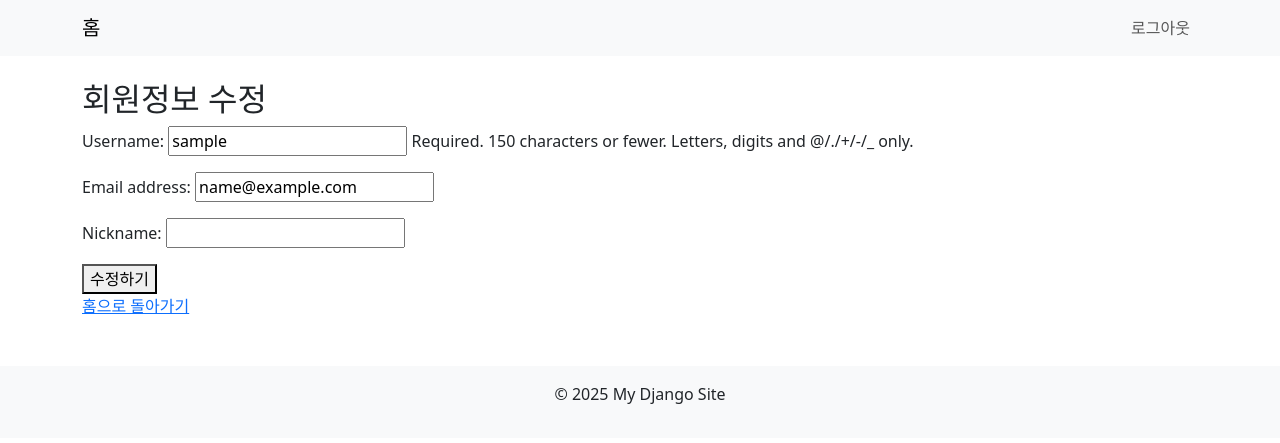
After one commit to JuWunpark/ppt_project, a Django app: page /blog/update/ in a window 1280 px wide. The commit adds this page. Shown: the top 443 px of the page. Run offline with Django 5.2, Linux system fonts and the light colour scheme; the visitor is signed in with stand-in values (Sample User, id 1).

Commit message:
login/out

```diff
--- a/blog/forms.py
+++ b/blog/forms.py
@@ -1,6 +1,8 @@
 from django import forms
 from django.contrib.auth.forms import UserCreationForm
 from .models import CustomUser
+from django.contrib.auth.forms import UserChangeForm
+from django.contrib.auth.forms import PasswordChangeForm #비밀번호 변경
 
 class SignUpForm(UserCreationForm):
     email = forms.EmailField(required=True)
@@ -8,3 +10,17 @@ class SignUpForm(UserCreationForm):
     class Meta:
         model = CustomUser
         fields = ('username', 'email', 'nickname', 'password1', 'password2')
+
+
+    def clean_email(self): #이메일중복방지
+        email = self.cleaned_data.get('email')
+        if CustomUser.objects.filter(email=email).exists():
+            raise forms.ValidationError("이미 사용 중인 이메일입니다.")
+        return email
+
+class UserUpdateForm(UserChangeForm):
+    password = None  # 비밀번호 변경 없이 다른 정보만 수정
+
+    class Meta:  # ✅ 올바른 들여쓰기 (4칸)
+        model = CustomUser
+        fields = ('username', 'email', 'nickname')
--- a/blog/models.py
+++ b/blog/models.py
@@ -1,5 +1,31 @@
+# from django.contrib.auth.models import AbstractUser
+# from django.db import models
+#
+# class CustomUser(AbstractUser):
+#     email = models.EmailField(unique=True) #이메일중복방지,데이터 덮어씌우기 방지
+#     nickname = models.CharField(max_length=50, unique=True)
+#
+#
+#     def __str__(self):
+#         return self.username
+
 from django.contrib.auth.models import AbstractUser
 from django.db import models
 
 class CustomUser(AbstractUser):
     nickname = models.CharField(max_length=50, unique=True)
+
+    # 🔥 충돌 방지: related_name 설정 추가
+    groups = models.ManyToManyField(
+        "auth.Group",
+        related_name="customuser_set",  # 기존 'user_set'과 충돌 방지
+        blank=True
+    )
+    user_permissions = models.ManyToManyField(
+        "auth.Permission",
+        related_name="customuser_permissions_set",  # 기존 'user_set'과 충돌 방지
+        blank=True
+    )
+
+    def __str__(self):
+        return self.username
--- a/blog/templates/blog/login.html
+++ b/blog/templates/blog/login.html
@@ -2,6 +2,7 @@
 
 {% block content %}
   <h2>로그인</h2>
+
   <form method="post">
     {% csrf_token %}
     {{ form.as_p }}
--- /dev/null
+++ b/blog/templates/blog/user_update.html
@@ -0,0 +1,11 @@
+{% extends 'base.html' %}
+
+{% block content %}
+<h2>회원정보 수정</h2>
+<form method="post">
+    {% csrf_token %}
+    {{ form.as_p }}
+    <button type="submit">수정하기</button>
+</form>
+<a href="{% url 'home' %}">홈으로 돌아가기</a>
+{% endblock %}
--- a/blog/urls.py
+++ b/blog/urls.py
@@ -1,8 +1,16 @@
 from django.urls import path
-
+from .views import user_update
+from .views import password_change
 from .views import signup, user_login, user_logout
+from . import views
 
 urlpatterns = [
     path('signup/', signup, name='signup'),
     path('login/', user_login, name='login'),
-    path('logout/', user_logout, name='logout'),]
+    path('logout/', user_logout, name='logout'),
+    path('update/', user_update, name='user_update'),
+
+    path('password_change/', password_change, name='password_change'),
+
+    path('', views.home, name='home'),
+]
--- a/blog/views.py
+++ b/blog/views.py
@@ -5,6 +5,10 @@ from django.contrib.auth import authenticate, login
 from django.contrib.auth.forms import AuthenticationForm
 from django.contrib.auth import logout
 from django.shortcuts import redirect
+from django.contrib.auth.decorators import login_required
+from .forms import UserUpdateForm
+from django.contrib.auth import update_session_auth_hash
+from django.contrib.auth.forms import PasswordChangeForm
 
 def signup(request):
     if request.method == "POST":
@@ -17,7 +21,21 @@ def signup(request):
         form = SignUpForm()
     return render(request, 'blog/signup.html', {'form': form})
 
+# def user_login(request):
+#     if request.method == "POST":
+#         form = AuthenticationForm(request, data=request.POST)
+#         if form.is_valid():
+#             user = form.get_user()
+#             login(request, user)
+#             return redirect('home')  # 로그인 후 이동할 페이지
+#     else:
+#         form = AuthenticationForm()
+#     return render(request, 'blog/login.html', {'form': form})
+
 def user_login(request):
+    if request.user.is_authenticated:
+        return redirect('home')  # 이미 로그인한 경우 홈으로 리디렉트
+
     if request.method == "POST":
         form = AuthenticationForm(request, data=request.POST)
         if form.is_valid():
@@ -31,3 +49,29 @@ def user_login(request):
 def user_logout(request):
     logout(request)
     return redirect('home')
+
+@login_required #데코레이터로 로그인한 사용자만 수정 가능
+def user_update(request):
+    if request.method == "POST":
+        form = UserUpdateForm(request.POST, instance=request.user)
+        if form.is_valid():
+            form.save()
+            return redirect('profile')  # 회원정보 수정 후 이동할 페이지
+    else:
+        form = UserUpdateForm(instance=request.user) #현재 로그인한 사용자의 정보 가져오기
+    return render(request, 'blog/user_update.html', {'form': form})
+
+@login_required
+def password_change(request):
+    if request.method == "POST":
+        form = PasswordChangeForm(request.user, request.POST)
+        if form.is_valid():
+            user = form.save()
+            update_session_auth_hash(request, user)  # 비밀번호 변경 후 로그인 유지
+            return redirect('home')
+    else:
+        form = PasswordChangeForm(request.user)
+    return render(request, 'blog/password_change.html', {'form': form})
+
+def home(request):
+    return render(request, 'home.html')
--- a/manage.py
+++ b/manage.py
@@ -6,7 +6,7 @@ import sys
 
 def main():
     """Run administrative tasks."""
-    os.environ.setdefault("DJANGO_SETTINGS_MODULE", "myproject.settings")
+    os.environ.setdefault("DJANGO_SETTINGS_MODULE", "new3.settings")
     try:
         from django.core.management import execute_from_command_line
     except ImportError as exc:
--- a/new3/settings.py
+++ b/new3/settings.py
@@ -25,8 +25,8 @@ SECRET_KEY = "django-insecure-5%mi_w9x5b+5(z9kw1fbew$sugno7+u=p%pi1$487b*uo2*#x$
 # SECURITY WARNING: don't run with debug turned on in production!
 DEBUG = True
 
-ALLOWED_HOSTS = []
-
+#ALLOWED_HOSTS = []
+ALLOWED_HOSTS = ['127.0.0.1', 'localhost']
 # sdfasdfaff
 
 INSTALLED_APPS = [
@@ -138,3 +138,5 @@ STATIC_URL = "static/"
 # https://docs.djangoproject.com/en/5.1/ref/settings/#default-auto-field
 
 DEFAULT_AUTO_FIELD = "django.db.models.BigAutoField"
+
+AUTH_USER_MODEL = 'blog.CustomUser'
```
Also changed, not shown: blog/templates/blog/password_change.html (added, +11 -0 lines), templates/home.html (added, +13 -0 lines).
